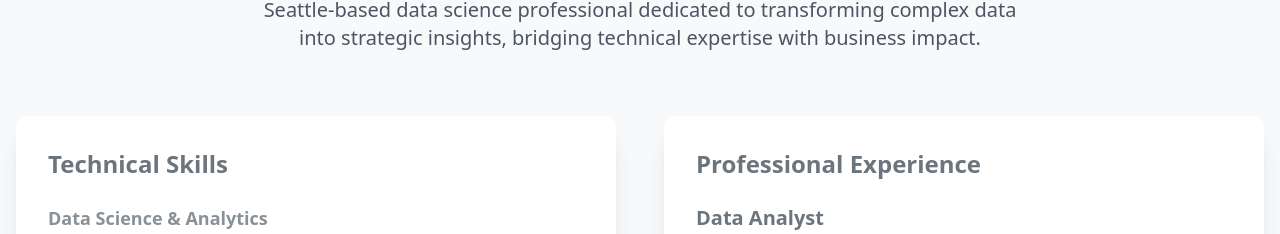
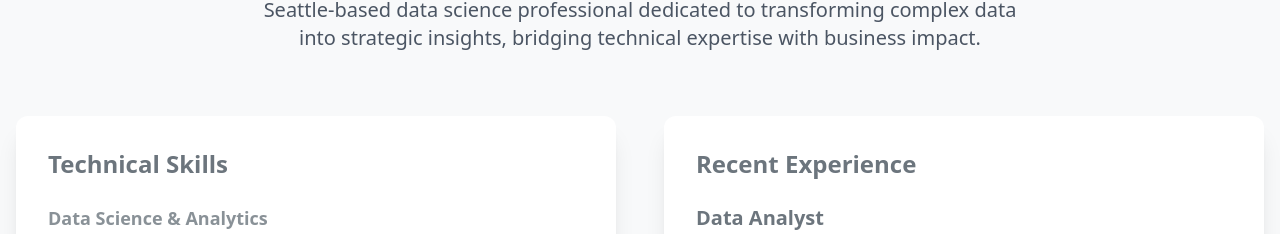
Before and after one commit to megan-es/megan-es.github.io, a React (Vite) app: page / in a window 1280 px wide. Shown: the part 2329-2563 px from the top of the page. Built offline with nearby package versions, Linux system fonts and the light colour scheme.

Commit message:
updates to about

```diff
--- a/src/components/About.jsx
+++ b/src/components/About.jsx
@@ -116,7 +116,7 @@ const About = () => {
             transition={{ duration: 0.5 }}
             viewport={{ once: true }}
           >
-            <h3 className="text-2xl font-bold text-primary mb-6">Professional Experience</h3>
+            <h3 className="text-2xl font-bold text-primary mb-6">Recent Experience</h3>
             <div className="space-y-8">
               {experiences.map((exp, index) => (
                 <div key={index} className="mb-6">
```
